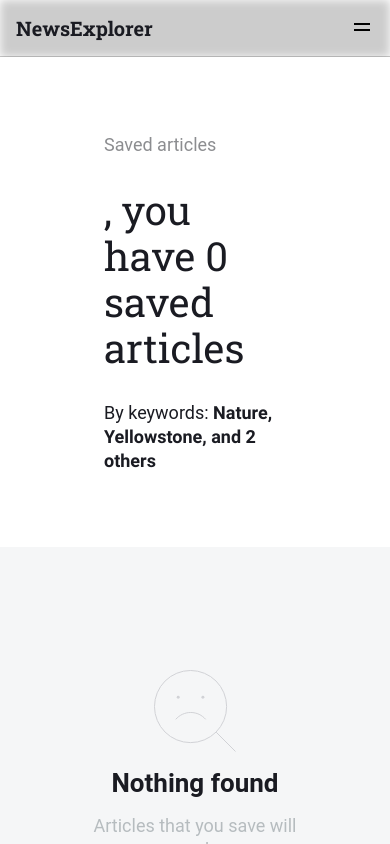
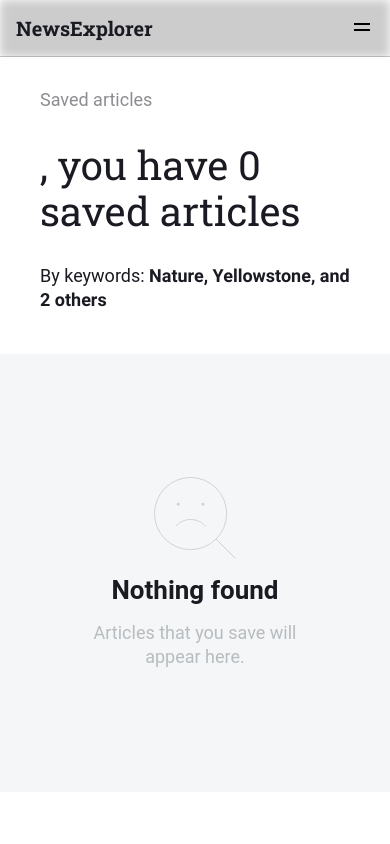
Before and after one commit to Aivaxela/news_explorer_frontend, a React (Vite) app: page /saved-news in a window 390 px wide. Shown: the top 844 px of the page. Built offline with nearby package versions, Linux system fonts and the light colour scheme.

Commit message:
add delete icon and CSS for cards on saved

```diff
--- a/src/blocks/NewsCard.css
+++ b/src/blocks/NewsCard.css
@@ -134,6 +134,14 @@
   opacity: 100%;
 }
 
+.card__bookmark-button-delete {
+  opacity: 40%;
+}
+
+.card__bookmark-button-delete:hover {
+  opacity: 100%;
+}
+
 @media screen and (max-width: 950px) {
   .card__image {
     height: 150px;
--- a/src/blocks/SavedNews.css
+++ b/src/blocks/SavedNews.css
@@ -19,3 +19,27 @@
 .saved__keywords-bold {
   font-family: "Roboto-700", "Arial", sans-serif;
 }
+
+@media screen and (max-width: 950px) {
+  .saved {
+    padding: 70px 40px 24px;
+  }
+
+  .saved__subheader {
+    padding: 0;
+    color: #1a1b2280;
+  }
+
+  .saved__header {
+    margin: 30px 0;
+    padding: 0;
+    font-size: 40px;
+    line-height: 46px;
+    font-weight: 400;
+    font-family: "Roboto-Slab-reg", "Arial", sans-serif;
+  }
+
+  .saved__keywords-bold {
+    font-family: "Roboto-700", "Arial", sans-serif;
+  }
+}
--- a/src/components/Nav.jsx
+++ b/src/components/Nav.jsx
@@ -92,8 +92,8 @@ export default function Nav({ handleSignout }) {
 
       <NavDrawer
         drawerOpen={drawerOpen}
+        setDrawerOpen={setDrawerOpen}
         handleDrawerSignin={handleDrawerSignin}
-        isNavBlack={isNavBlack}
       />
     </nav>
   );
--- a/src/components/NavDrawer.jsx
+++ b/src/components/NavDrawer.jsx
@@ -3,8 +3,16 @@ import { useContext } from "react";
 import { Link } from "react-router-dom";
 import { UserContext } from "../contexts/UserContext";
 
-export default function NavDrawer({ drawerOpen, handleDrawerSignin }) {
+export default function NavDrawer({
+  drawerOpen,
+  setDrawerOpen,
+  handleDrawerSignin,
+}) {
   const { userState } = useContext(UserContext);
+
+  const handleCloseDrawer = () => {
+    setDrawerOpen(false);
+  };
 
   return (
     <nav
@@ -19,11 +27,16 @@ export default function NavDrawer({ drawerOpen, handleDrawerSignin }) {
         NewsExplorer
       </Link>
       <div className="nav__drawer-box">
-        <Link to="/" className={`nav__drawer-item nav__drawer-item_visible`}>
+        <Link
+          to="/"
+          onClick={() => handleCloseDrawer()}
+          className={`nav__drawer-item nav__drawer-item_visible`}
+        >
           Home
         </Link>
         <Link
           to="/saved-news"
+          onClick={() => handleCloseDrawer()}
           className={`nav__drawer-item nav__drawer-item_visible ${
             userState.loggedIn ? "nav__drawer-item_visible " : ""
           }`}
--- a/src/components/NewsCard.jsx
+++ b/src/components/NewsCard.jsx
@@ -12,6 +12,7 @@ export default function NewsCard({
   source,
   publishedAt,
   url,
+  page,
 }) {
   const { userState, setUserState } = useContext(UserContext);
   const { setActiveModal } = useContext(AppContext);
@@ -97,13 +98,17 @@ export default function NewsCard({
         >
           <img
             src={
-              bookmarked
+              bookmarked && page === "saved"
+                ? "../src/assets/bookmark-delete.svg"
+                : bookmarked
                 ? "../src/assets/bookmark-filled.svg"
                 : "../src/assets/bookmark.svg"
             }
             alt="boomark button on news article card"
             className={
-              bookmarked
+              bookmarked && page === "saved"
+                ? "card__bookmark-button-delete"
+                : bookmarked
                 ? "card__bookmark-button-img_filled"
                 : "card__bookmark-button-img"
             }
--- a/src/components/NewsCardList.jsx
+++ b/src/components/NewsCardList.jsx
@@ -70,6 +70,7 @@ export default function NewsCardList() {
                     source={result.source.name}
                     publishedAt={result.publishedAt}
                     url={result.url}
+                    page={""}
                     key={i}
                   />
                 );
@@ -124,6 +125,7 @@ export default function NewsCardList() {
                     source={article.source.name}
                     publishedAt={article.publishedAt}
                     url={article.url}
+                    page={"saved"}
                     key={article.id}
                   />
                 );
```
Also changed, not shown: src/assets/bookmark-delete.svg (added).
